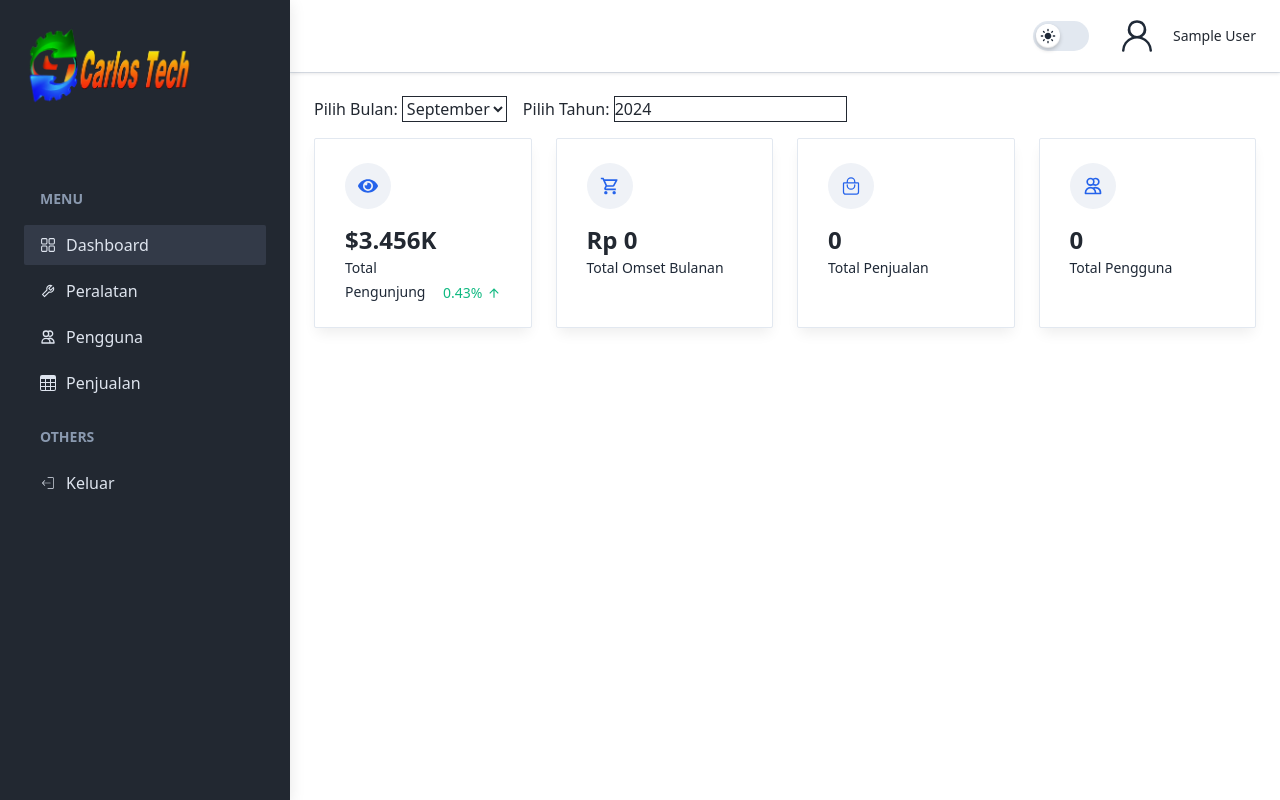
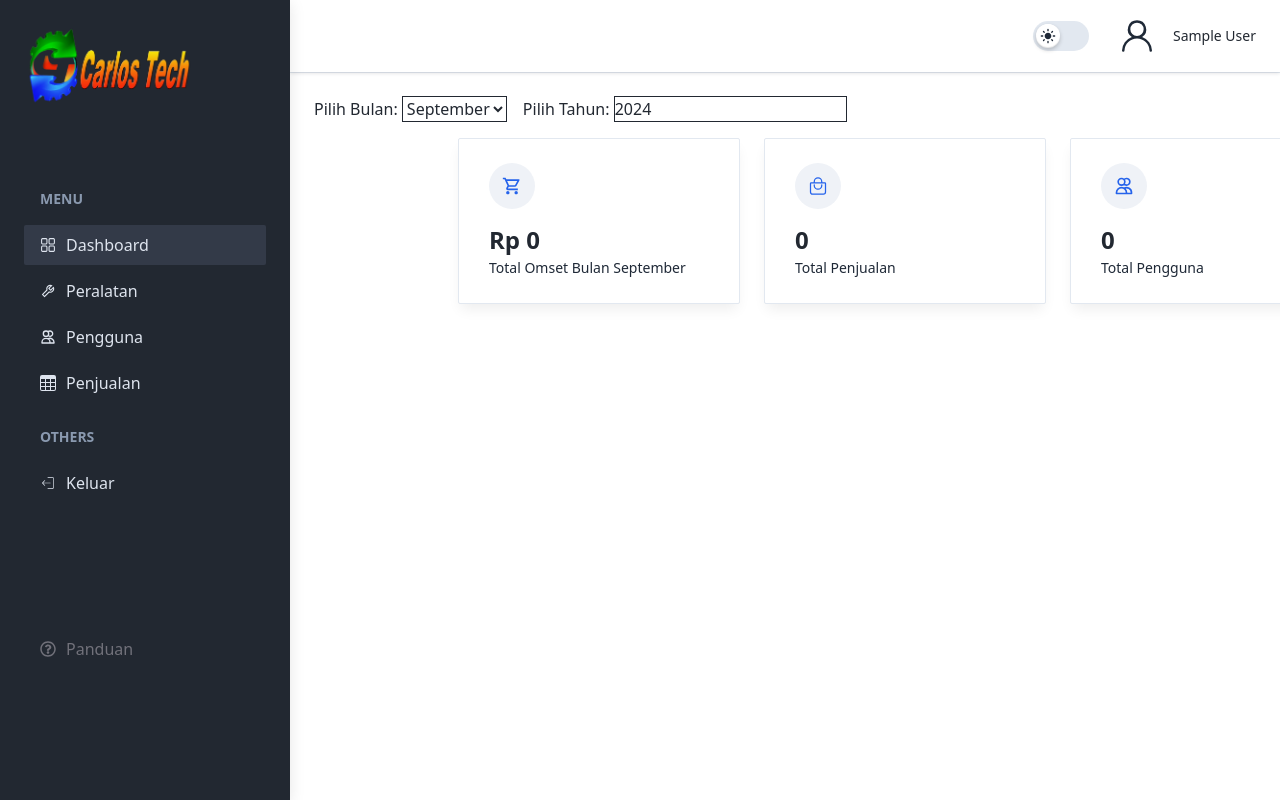
Before and after one commit to dzakyzein/carlostech, a React (Vite) app: page /admin in a window 1280 px wide. Built offline with nearby package versions, Linux system fonts and the light colour scheme; no server answers; sample sign-in values are in the browser's storage.

Commit message:
menambahkan panduan pada bagian admin

```diff
--- a/src/Pages/Adminpage/components/Sidebar/index.jsx
+++ b/src/Pages/Adminpage/components/Sidebar/index.jsx
@@ -10,6 +10,7 @@ import { BsTable } from 'react-icons/bs';
 import { HiOutlineUsers } from 'react-icons/hi';
 import { CiLogout } from 'react-icons/ci';
 import { AiOutlineTool } from 'react-icons/ai';
+import { FaRegQuestionCircle } from 'react-icons/fa';
 
 const Sidebar = ({ sidebarOpen, setSidebarOpen }) => {
   const location = useLocation();
@@ -188,6 +189,17 @@ const Sidebar = ({ sidebarOpen, setSidebarOpen }) => {
                 </NavLink>
               </li>
               {/* <!-- Menu Item Logout --> */}
+
+              <li>
+                <NavLink
+                  to='https://drive.google.com/file/d/1hzudUeano3VNmYu5hvIi88XiGKSBZ1Jf/view?usp=sharing'
+                  target='_blank'
+                  className={`group relative flex items-center gap-2.5 rounded-sm py-2 px-4 font-medium text-zinc-500 duration-300 ease-in-out hover:text-zinc-400  mt-30`}
+                >
+                  <FaRegQuestionCircle />
+                  Panduan
+                </NavLink>
+              </li>
             </ul>
           </div>
         </nav>
--- a/src/Pages/Adminpage/pages/Dashboard.jsx
+++ b/src/Pages/Adminpage/pages/Dashboard.jsx
@@ -6,7 +6,7 @@ import CardDataStats from '../components/CardDataStats';
 import DefaultLayout from '../layout/DefaultLayout';
 
 // icons
-import { FaEye } from 'react-icons/fa';
+// import { FaEye } from 'react-icons/fa';
 import { MdOutlineShoppingCart } from 'react-icons/md';
 import { IoBagHandleOutline } from 'react-icons/io5';
 import { HiOutlineUsers } from 'react-icons/hi';
@@ -25,6 +25,21 @@ const Dashboard = () => {
 
   const [selectedMonth, setSelectedMonth] = useState(currentMonth); // Default bulan sekarang
   const [selectedYear, setSelectedYear] = useState(currentYear); // Default tahun sekarang
+
+  const bulanIndonesia = {
+    '01': 'Januari',
+    '02': 'Februari',
+    '03': 'Maret',
+    '04': 'April',
+    '05': 'Mei',
+    '06': 'Juni',
+    '07': 'Juli',
+    '08': 'Agustus',
+    '09': 'September',
+    10: 'Oktober',
+    11: 'November',
+    12: 'Desember',
+  };
 
   // Fetch total users
   useEffect(() => {
@@ -120,17 +135,17 @@ const Dashboard = () => {
         />
       </div>
 
-      <div className='grid grid-cols-1 gap-4 md:grid-cols-2 md:gap-6 xl:grid-cols-4 2xl:gap-7.5'>
-        <CardDataStats
+      <div className='ml-36 w-[1200px] grid grid-cols-1 gap-4 md:grid-cols-2 md:gap-6 xl:grid-cols-4 2xl:gap-7.5'>
+        {/* <CardDataStats
           title='Total Pengunjung'
           total='$3.456K'
           rate='0.43%'
           levelUp
         >
           <FaEye className='text-blue-600 text-xl' />
-        </CardDataStats>
+        </CardDataStats> */}
         <CardDataStats
-          title='Total Omset Bulanan'
+          title={`Total Omset Bulan ${bulanIndonesia[selectedMonth]}`}
           total={formatRupiah(totalMonthlyRevenue)}
         >
           <MdOutlineShoppingCart className='text-blue-600 text-xl' />
```
